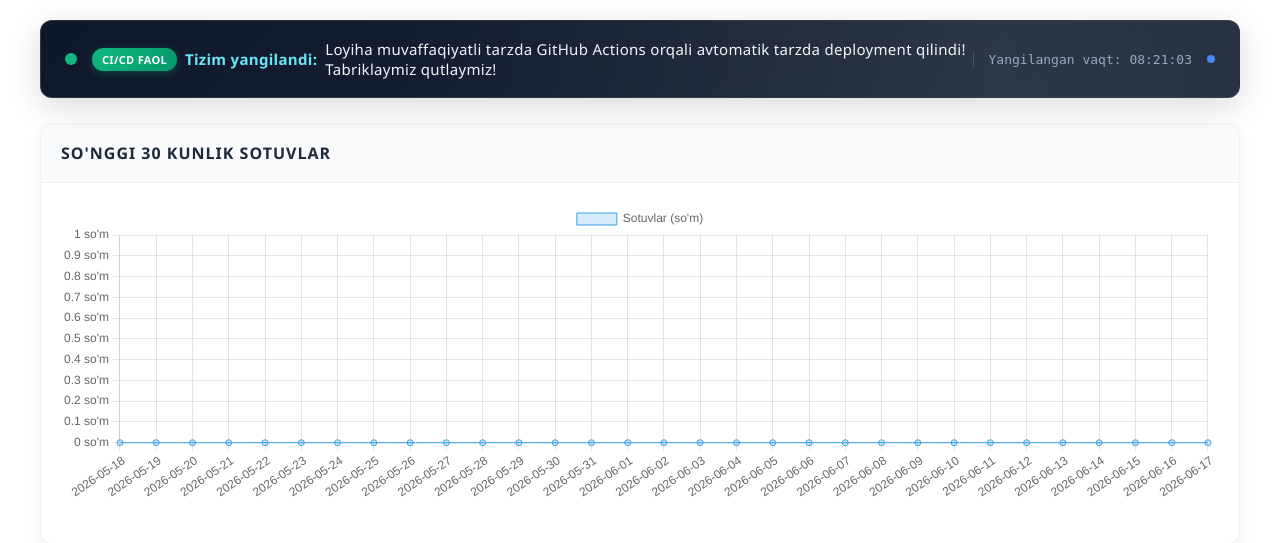
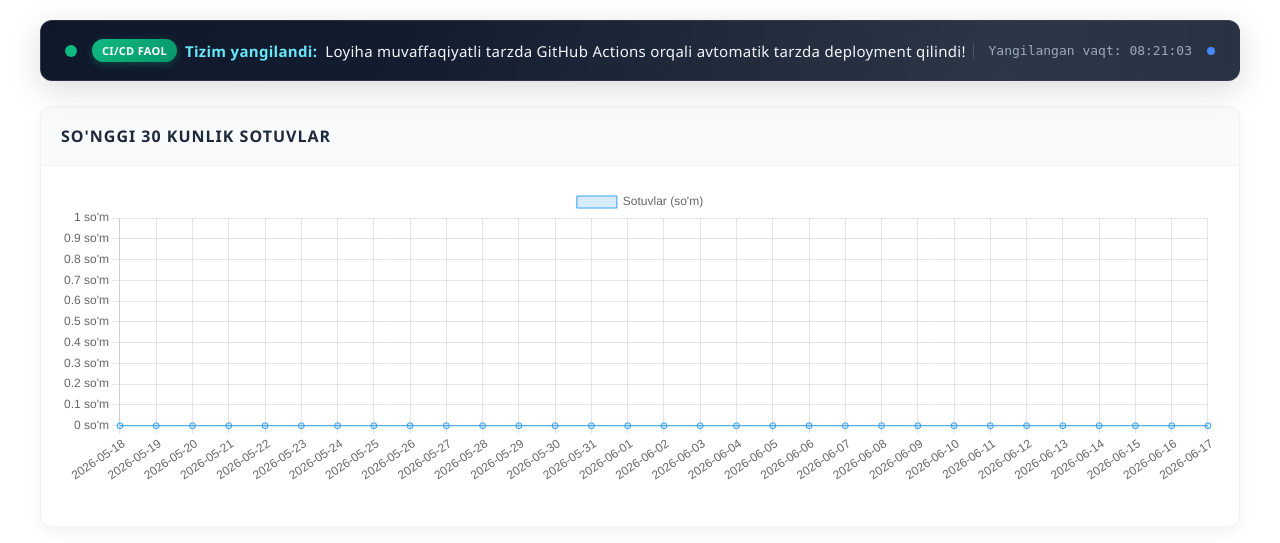
Before and after one commit to ashurovasabina/clothing-erp, a Django app: page /en/ in a window 1280 px wide. Shown: the part 92-635 px from the top of the page. Run offline with Django 5.2, Linux system fonts and the light colour scheme; the visitor is signed in with stand-in values (Sample User, id 1); data that the repository does not hold is empty.

Commit message:
yozub olib tashlandi

```diff
--- a/templates/dashboard/index.html
+++ b/templates/dashboard/index.html
@@ -334,7 +334,6 @@
                     <div class="cicd-text">
                         <span class="cicd-badge"><i class="fas fa-rocket"></i> CI/CD faol</span>
                         <strong class="cicd-title">Tizim yangilandi:</strong> Loyiha muvaffaqiyatli tarzda GitHub Actions orqali avtomatik tarzda deployment qilindi!<br/>
-                        Tabriklaymiz qutlaymiz!
                     </div>
                 </div>
                 <div class="cicd-meta">
```
